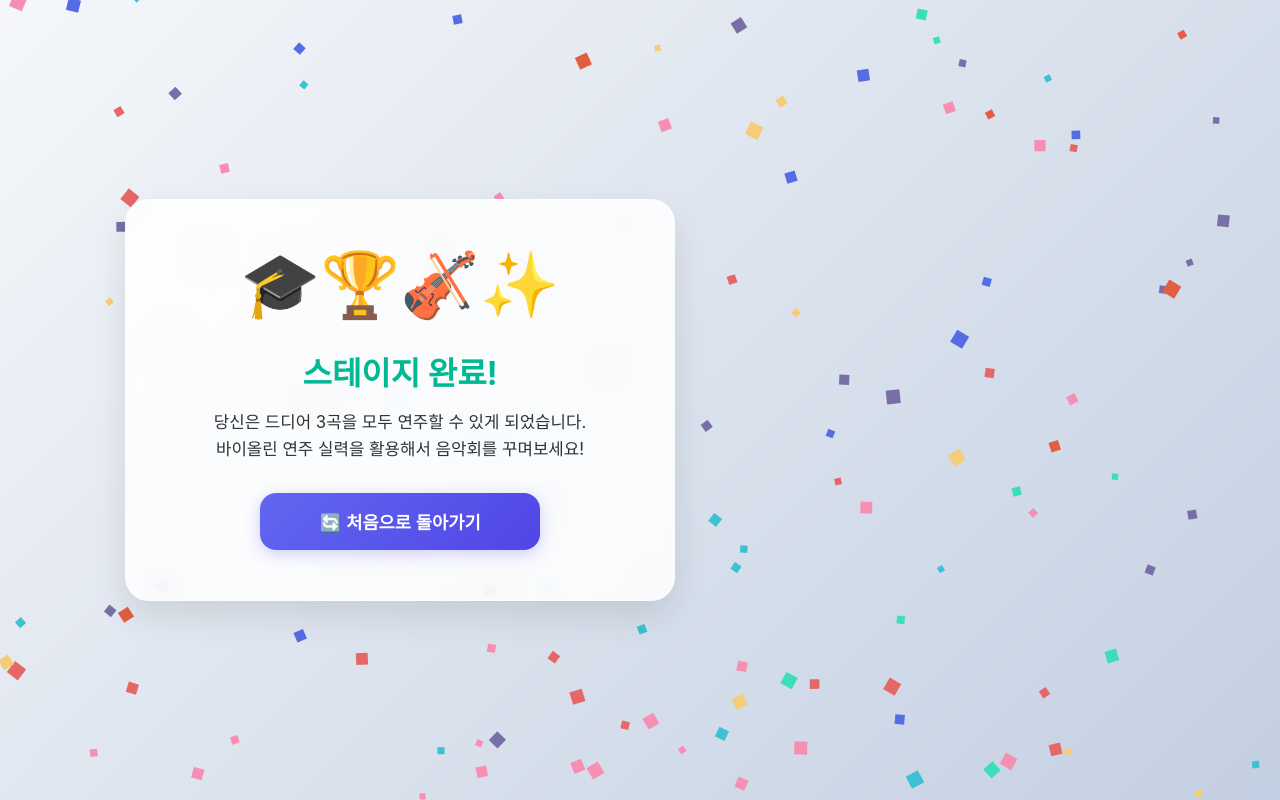
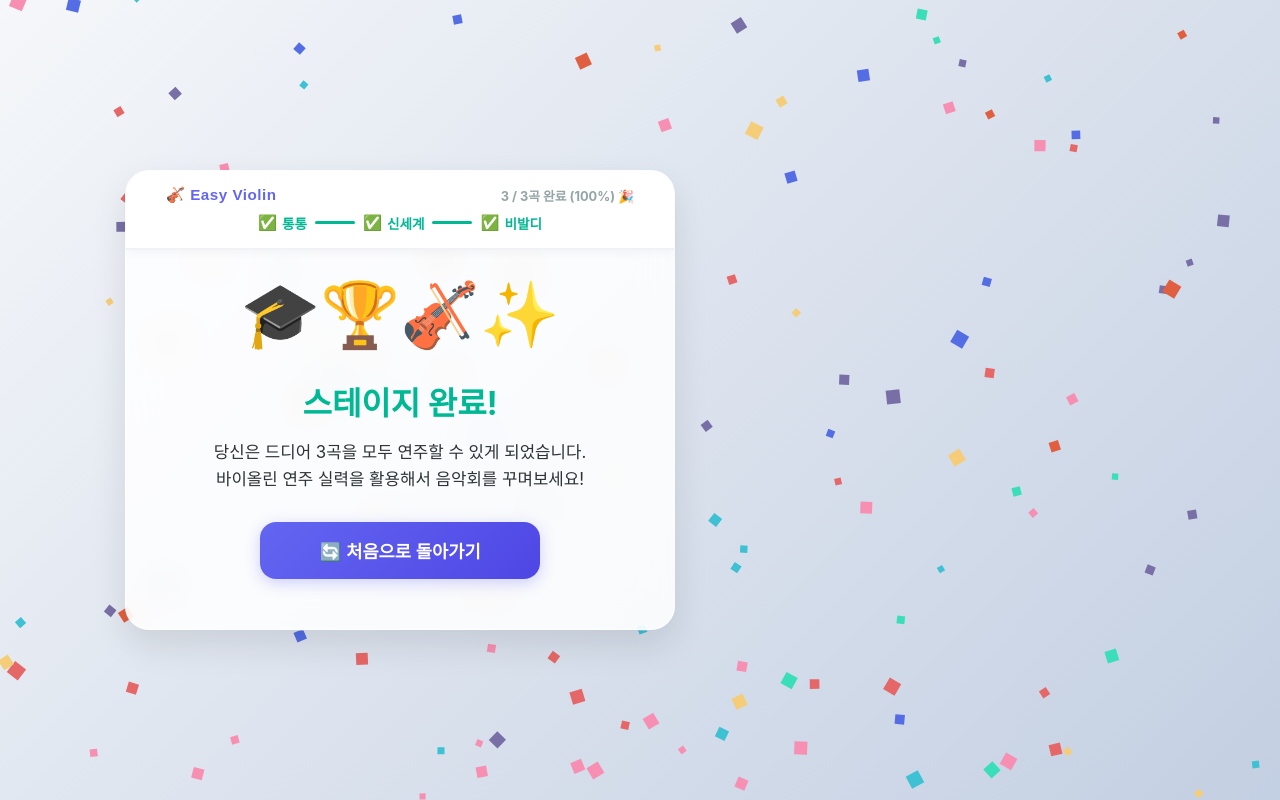
Before and after one commit to jieuningvn/yjtest2026, a React (Vite) app: page /success in a window 1280 px wide. Built offline with nearby package versions, Linux system fonts and the light colour scheme.

Commit message:
feat: implement music lesson pages, stage progress tracking, and success celebration flow

```diff
--- /dev/null
+++ b/src/components/StageProgressBar.jsx
@@ -0,0 +1,69 @@
+import React from 'react';
+
+const StageProgressBar = ({ currentStage = 1 }) => {
+  // Determine nodes representation based on current stage
+  // Stage 1: TongTongTongTong (Active)
+  // Stage 2: NewWorldSymphony (Active), TongTongTongTong (Done)
+  // Stage 3: FourSeasonsSpring (Active), TongTongTongTong & NewWorldSymphony (Done)
+  // Stage 4: SuccessPage (All Done)
+
+  const getStepStatus = (stepIndex) => {
+    // stepIndex: 1 = TongTongTongTong, 2 = NewWorld, 3 = Vivaldi
+    if (currentStage > stepIndex) return 'completed';
+    if (currentStage === stepIndex) return 'active';
+    return 'todo';
+  };
+
+  const getStepIcon = (status) => {
+    if (status === 'completed') return '✅';
+    if (status === 'active') return '●';
+    return '○';
+  };
+
+  const progressTexts = {
+    1: '1 / 3곡 완료 (33%)',
+    2: '2 / 3곡 완료 (67%)',
+    3: '3 / 3곡 완료 (100%)',
+    4: '3 / 3곡 완료 (100%) 🎉'
+  };
+
+  const currentProgressText = progressTexts[currentStage] || '0 / 3곡 완료';
+
+  const status1 = getStepStatus(1);
+  const status2 = getStepStatus(2);
+  const status3 = getStepStatus(3);
+
+  return (
+    <div className="stage-progress-bar-container">
+      <div className="stage-progress-header">
+        <span className="stage-progress-brand">🎻 Easy Violin</span>
+        <span className="stage-progress-percent">{currentProgressText}</span>
+      </div>
+
+      <div className="stage-progress-track-wrapper">
+        <div className="progress-steps-line">
+          <div className={`progress-step-node ${status1}`}>
+            <span className="node-icon">{getStepIcon(status1)}</span>
+            <span className="node-label">통통</span>
+          </div>
+
+          <div className={`progress-step-connector ${status2 === 'completed' || status2 === 'active' ? 'active' : ''}`} />
+
+          <div className={`progress-step-node ${status2}`}>
+            <span className="node-icon">{getStepIcon(status2)}</span>
+            <span className="node-label">신세계</span>
+          </div>
+
+          <div className={`progress-step-connector ${status3 === 'completed' || status3 === 'active' ? 'active' : ''}`} />
+
+          <div className={`progress-step-node ${status3}`}>
+            <span className="node-icon">{getStepIcon(status3)}</span>
+            <span className="node-label">비발디</span>
+          </div>
+        </div>
+      </div>
+    </div>
+  );
+};
+
+export default StageProgressBar;
--- a/src/index.css
+++ b/src/index.css
@@ -890,3 +890,130 @@ body {
     max-width: 800px !important; /* Retain original layout */
   }
 }
+
+/* Stage Progress Bar */
+.stage-progress-bar-container {
+  position: sticky;
+  top: 0;
+  z-index: 150;
+  display: flex;
+  flex-direction: column;
+  gap: 8px;
+  background: rgba(255, 255, 255, 0.95);
+  backdrop-filter: blur(10px);
+  border-bottom: 2px solid #f1f2f6;
+  box-shadow: 0 4px 10px rgba(0, 0, 0, 0.03);
+  box-sizing: border-box;
+}
+
+.lesson-page .stage-progress-bar-container {
+  margin: -40px -40px 10px -40px;
+  padding: 15px 40px;
+  border-top-left-radius: 24px;
+  border-top-right-radius: 24px;
+}
+
+.success-page-container .stage-progress-bar-container {
+  margin: -50px -40px 20px -40px;
+  padding: 15px 40px;
+  border-top-left-radius: 24px;
+  border-top-right-radius: 24px;
+  width: calc(100% + 80px); /* Span edge to edge inside success card */
+}
+
+@media (max-width: 768px) {
+  .lesson-page .stage-progress-bar-container {
+    margin: -25px -25px 10px -25px;
+    padding: 12px 25px;
+  }
+}
+
+@media (max-width: 480px) {
+  .lesson-page .stage-progress-bar-container {
+    margin: -20px -20px 10px -20px;
+    padding: 10px 20px;
+  }
+  .success-page-container .stage-progress-bar-container {
+    margin: -50px -40px 20px -40px;
+    padding: 10px 20px;
+  }
+}
+
+.stage-progress-header {
+  display: flex;
+  justify-content: space-between;
+  align-items: center;
+  width: 100%;
+}
+
+.stage-progress-brand {
+  font-size: 0.95rem;
+  font-weight: 800;
+  color: var(--primary-color);
+  font-family: 'Outfit', sans-serif;
+  letter-spacing: 0.5px;
+}
+
+.stage-progress-percent {
+  font-size: 0.8rem;
+  font-weight: 700;
+  color: #95a5a6;
+}
+
+.stage-progress-track-wrapper {
+  width: 100%;
+  display: flex;
+  justify-content: center;
+}
+
+.progress-steps-line {
+  display: flex;
+  align-items: center;
+  justify-content: center;
+  gap: 8px;
+  width: 100%;
+  max-width: 320px;
+}
+
+.progress-step-node {
+  display: flex;
+  align-items: center;
+  gap: 5px;
+  font-size: 0.85rem;
+  font-weight: 700;
+  color: #b2bec3;
+}
+
+.progress-step-node.active {
+  color: var(--primary-color);
+}
+
+.progress-step-node.completed {
+  color: var(--success-color);
+}
+
+.node-icon {
+  font-size: 0.95rem;
+}
+
+.progress-step-connector {
+  flex-grow: 1;
+  height: 3px;
+  background: #dfe6e9;
+  max-width: 40px;
+  min-width: 15px;
+  border-radius: 1.5px;
+}
+
+.progress-step-connector.active {
+  background: var(--success-color);
+}
+
+@media (max-width: 480px) {
+  .progress-step-node .node-label {
+    display: none;
+  }
+  .progress-step-connector {
+    max-width: 50px;
+  }
+}
--- a/src/pages/FourSeasonsSpring.jsx
+++ b/src/pages/FourSeasonsSpring.jsx
@@ -5,6 +5,8 @@ import MRAudioPlayer from '../components/MRAudioPlayer';
 import QuizSection from '../components/QuizSection';
 import PracticeRecorder from '../components/PracticeRecorder';
 import springAudio from '../assets/Spring.wav';
+import StageProgressBar from '../components/StageProgressBar';
+
 
 const FourSeasonsSpring = () => {
   const navigate = useNavigate();
@@ -30,6 +32,7 @@ const FourSeasonsSpring = () => {
 
   return (
     <div className="lesson-page">
+      <StageProgressBar currentStage={3} />
       <header className="lesson-header">
         <div className="page-meta">
           <span className="stage-badge">3단계</span>
--- a/src/pages/NewWorldSymphony.jsx
+++ b/src/pages/NewWorldSymphony.jsx
@@ -5,6 +5,8 @@ import MRAudioPlayer from '../components/MRAudioPlayer';
 import QuizSection from '../components/QuizSection';
 import PracticeRecorder from '../components/PracticeRecorder';
 import ssgAudio from '../assets/ssgmp3.mp3';
+import StageProgressBar from '../components/StageProgressBar';
+
 
 const NewWorldSymphony = () => {
   const navigate = useNavigate();
@@ -30,6 +32,7 @@ const NewWorldSymphony = () => {
 
   return (
     <div className="lesson-page">
+      <StageProgressBar currentStage={2} />
       <header className="lesson-header">
         <div className="page-meta">
           <span className="stage-badge">2단계</span>
--- a/src/pages/SuccessPage.jsx
+++ b/src/pages/SuccessPage.jsx
@@ -1,5 +1,6 @@
 import React, { useEffect, useRef } from 'react';
 import { useNavigate } from 'react-router-dom';
+import StageProgressBar from '../components/StageProgressBar';
 
 const SuccessPage = () => {
   const navigate = useNavigate();
@@ -92,7 +93,8 @@ const SuccessPage = () => {
     <div className="success-page-outer">
       <canvas ref={canvasRef} className="confetti-canvas" />
       <div className="success-page-container">
-        <div className="success-badge-icon">🎓🏆🎻✨</div>
+        <StageProgressBar currentStage={4} />
+        <div className="success-badge-icon" style={{ marginTop: '10px' }}>🎓🏆🎻✨</div>
         <h1 className="success-title">스테이지 완료!</h1>
         <p className="success-desc">
           당신은 드디어 3곡을 모두 연주할 수 있게 되었습니다.
--- a/src/pages/TongTongTongTong.jsx
+++ b/src/pages/TongTongTongTong.jsx
@@ -4,6 +4,8 @@ import ScoreViewer from '../components/ScoreViewer';
 import MRAudioPlayer from '../components/MRAudioPlayer';
 import QuizSection from '../components/QuizSection';
 import PracticeRecorder from '../components/PracticeRecorder';
+import StageProgressBar from '../components/StageProgressBar';
+
 
 const TongTongTongTong = () => {
   const navigate = useNavigate();
@@ -25,6 +27,7 @@ const TongTongTongTong = () => {
 
   return (
     <div className="lesson-page">
+      <StageProgressBar currentStage={1} />
       <header className="lesson-header">
         <div className="page-meta">
           <span className="stage-badge">1단계</span>
```
